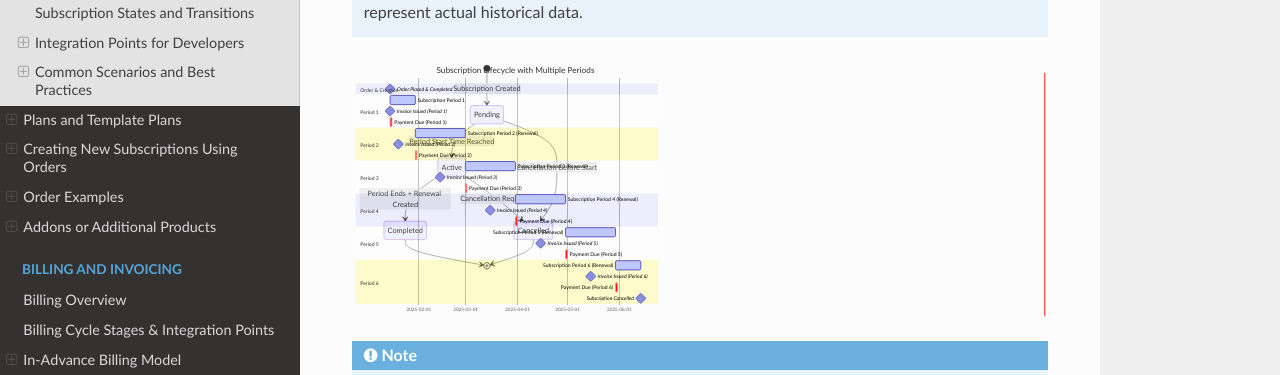
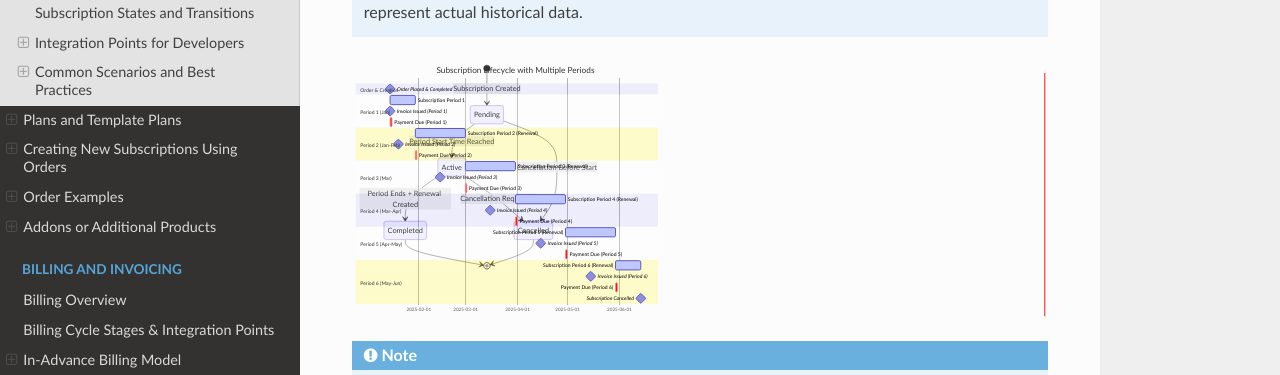
Before and after one commit to infosoftas/info-subscription-doc, a Sphinx documentation site: the page built from source/subscription/lifecycle.rst, in a window 1280 px wide and 900 px high, scrolled down 1930 px. Shown: the part 151-526 px from the top of the window. Built offline with Sphinx 7.4.7 and the Read the Docs theme 3.1.0, drawn with Linux system fonts in a browser that asks for light colours; formulas are drawn with MathJax 3.

Commit message:
Fix Gantt chart section labels to accurately reflect date ranges
Co-authored-by: esbenbach <1378302+esbenbach@users.noreply.github.com>

```diff
--- a/source/subscription/lifecycle.rst
+++ b/source/subscription/lifecycle.rst
@@ -71,32 +71,32 @@ The following diagram illustrates a typical subscription lifecycle spanning mult
         section Order & Creation
             Order Placed & Completed   :milestone, order, 2025-01-15, 0d
 
-        section Period 1
+        section Period 1 (Jan)
             Subscription Period 1   :active, period1, 2025-01-15, 15d
             Invoice Issued (Period 1)   :milestone, inv1, 2025-01-15, 0d
             Payment Due (Period 1)   :crit, due1, 2025-01-15, 1d
 
-        section Period 2
+        section Period 2 (Jan-Feb)
             Subscription Period 2 (Renewal)   :active, period2, 2025-01-30, 30d
             Invoice Issued (Period 2)   :milestone, inv2, 2025-01-20, 0d
             Payment Due (Period 2)   :crit, due2, 2025-01-30, 1d
 
-        section Period 3
+        section Period 3 (Mar)
             Subscription Period 3 (Renewal)   :active, period3, 2025-03-01, 30d
             Invoice Issued (Period 3)   :milestone, inv3, 2025-02-14, 0d
             Payment Due (Period 3)   :crit, due3, 2025-03-01, 1d
 
-        section Period 4
+        section Period 4 (Mar-Apr)
             Subscription Period 4 (Renewal)   :active, period4, 2025-03-31, 30d
             Invoice Issued (Period 4)   :milestone, inv4, 2025-03-16, 0d
             Payment Due (Period 4)   :crit, due4, 2025-03-31, 1d
 
-        section Period 5
+        section Period 5 (Apr-May)
             Subscription Period 5 (Renewal)   :active, period5, 2025-04-30, 30d
             Invoice Issued (Period 5)   :milestone, inv5, 2025-04-15, 0d
             Payment Due (Period 5)   :crit, due5, 2025-04-30, 1d
 
-        section Period 6
+        section Period 6 (May-Jun)
             Subscription Period 6 (Renewal)   :active, period6, 2025-05-30, 15d
             Invoice Issued (Period 6)   :milestone, inv6, 2025-05-15, 0d
             Payment Due (Period 6)   :crit, due6, 2025-05-30, 1d
```
